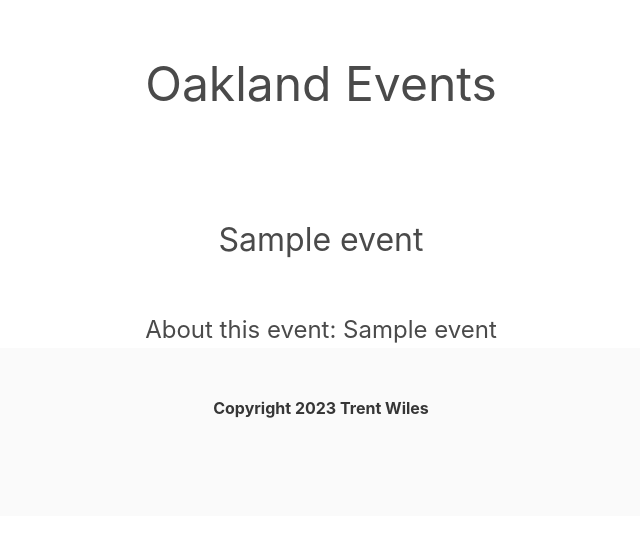
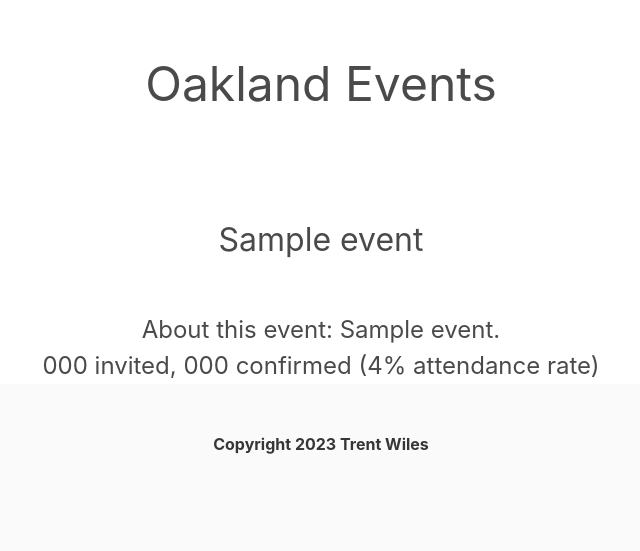
Before and after one commit to trentwiles/OaklandEvents, a Flask app: template templates/event.html in a window 1280 px wide. Shown: the top 551 px of the page, without its empty margins (319-959 px from the left). Run offline with Flask 3, Linux system fonts and the light colour scheme; the template is opened without the code that fills it: most values are stand-ins (such as "Sample title", 1, 10 or a date in 2020); parts of the project's set-up code (start-up, migrations or seed data) failed here and were passed over.

Commit message:
update events page

```diff
--- a/main.py
+++ b/main.py
@@ -66,8 +66,12 @@ def details(id):
         return render_template("404.html")
     api = db.selectEventByID(id)
     # let's assume that only one event will be selected
+    # api[0][7] makes sure that only active events are shown
     if session['username'] in api[0][3].split(",") and api[0][7] != 1:
-        return render_template("event.html", event=api[0])
+        numberInvites = len(api[0][3].split(","))
+        numberConfirmed = len(api[0][4].split(","))
+        attendanceRate = round(numberConfirmed/numberInvites * 100, 1)
+        return render_template("event.html", event=api[0], numberInvites=numberInvites, numberConfirmed=numberConfirmed, attendanceRate=attendanceRate)
     return render_template("404.html")
 
 @app.route('/create', methods=["GET"])
--- a/templates/event.html
+++ b/templates/event.html
@@ -6,6 +6,8 @@
     {{event[0]}}
 </h2>
 <h2 class="is-size-4 has-text-centered">
-    About this event: {{event[1]}}
+    About this event: {{event[1]}}.
+    <br>
+    {{numberInvites}} invited, {{numberConfirmed}} confirmed ({{attendanceRate}}% attendance rate)
 </h2>
 {% include 'footer.html' %}
```
